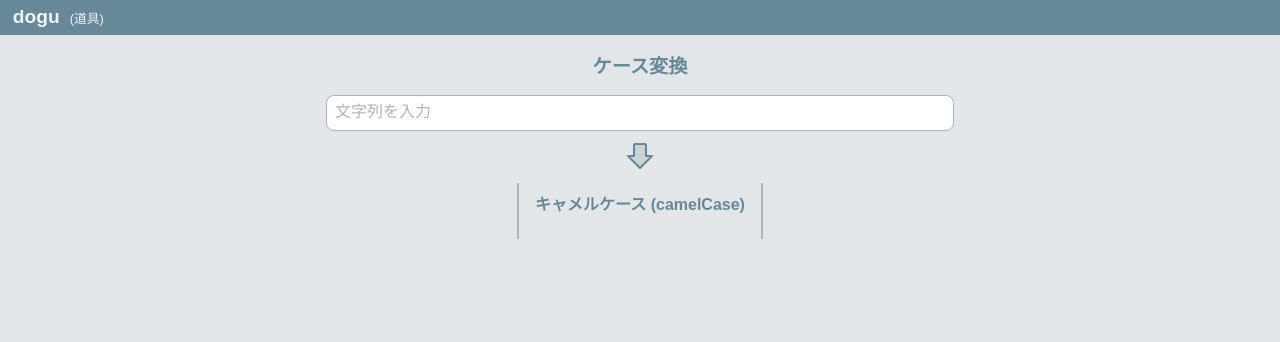
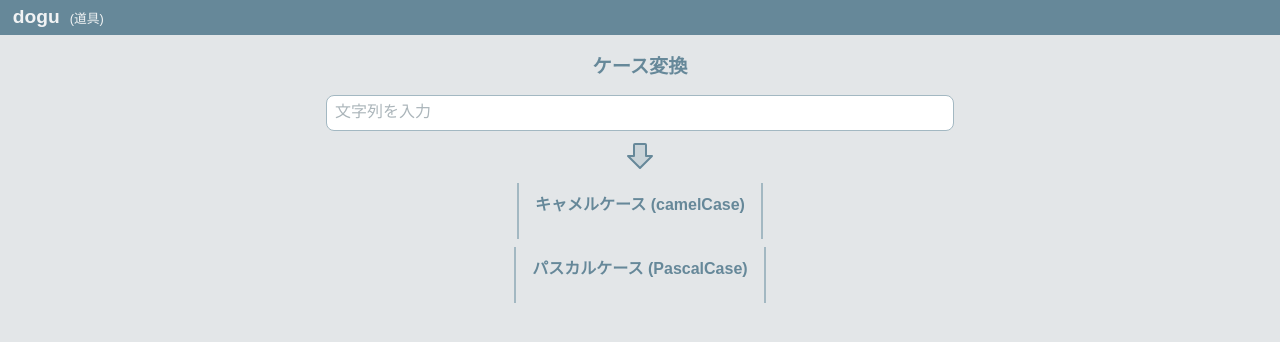
Before and after one commit to tris5572/dogu, a React (Vite) app: page /case-converter in a window 1280 px wide. Shown: the top 342 px of the page. Built offline with nearby package versions, Linux system fonts and the light colour scheme.

Commit message:
feat(pages): パスカルケースの表示を追加

```diff
--- a/src/components/pages/CaseConverter.tsx
+++ b/src/components/pages/CaseConverter.tsx
@@ -10,9 +10,11 @@ import { convertCase, CaseType } from "../../features/caseConverter";
  */
 export function CaseConverter() {
   const [camelCase, setCamelCase] = useState("");
+  const [pascalCase, setPascalCase] = useState("");
 
   const onChange = useCallback((value: string) => {
     setCamelCase(convertCase(value, { caseType: CaseType.Camel }));
+    setPascalCase(convertCase(value, { caseType: CaseType.Pascal }));
   }, []);
 
   return (
@@ -26,6 +28,7 @@ export function CaseConverter() {
       />
       <ColorArrow />
       <Box title="キャメルケース (camelCase)">{camelCase}</Box>
+      <Box title="パスカルケース (PascalCase)">{pascalCase}</Box>
     </div>
   );
 }
```
